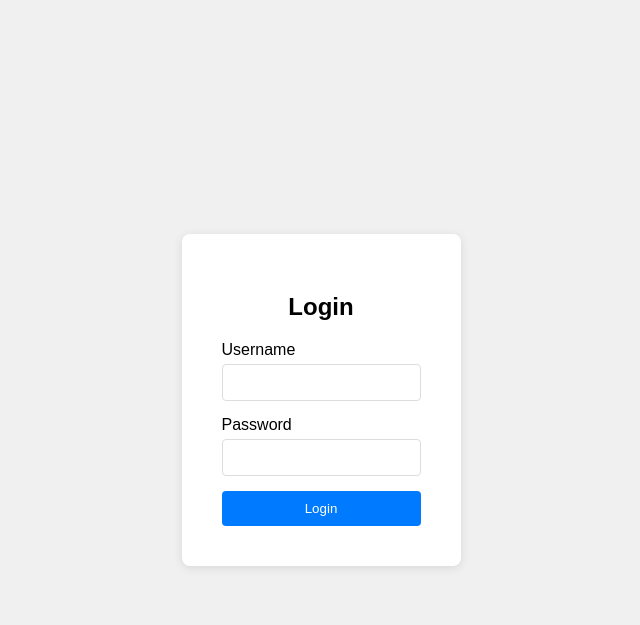
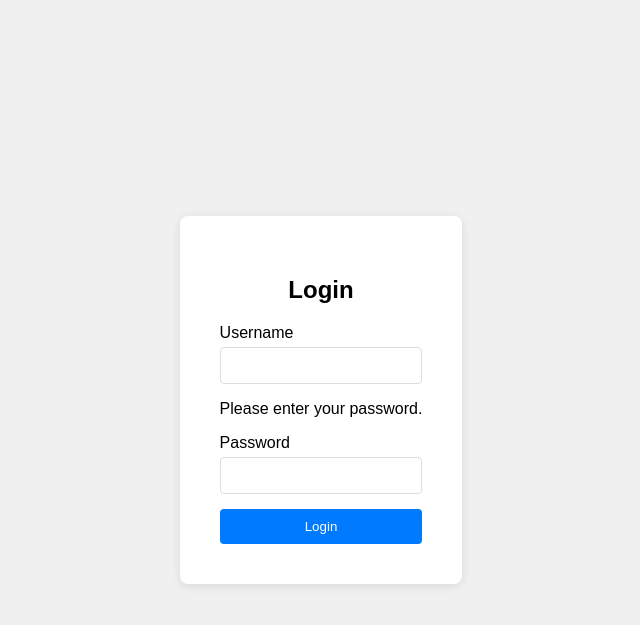
Before and after one commit to alice-1922/adi43-exact-wrapper, a Python web app: template templates/login.html in a window 1280 px wide. Shown: the top 625 px of the page, without its empty margins (319-959 px from the left). Run offline with Jinja, Linux system fonts and the light colour scheme; the template is opened without the code that fills it, so the values that code supplies are empty.

Commit message:
Add password guidance text

```diff
--- a/templates/login.html
+++ b/templates/login.html
@@ -75,6 +75,7 @@
                 <input type="text" id="username" name="username" required>
             </div>
             <div class="form-group">
+                <p>Please enter your password.</p>
                 <label for="password">Password</label>
                 <input type="text" id="password" name="password" required>
             </div>
```
